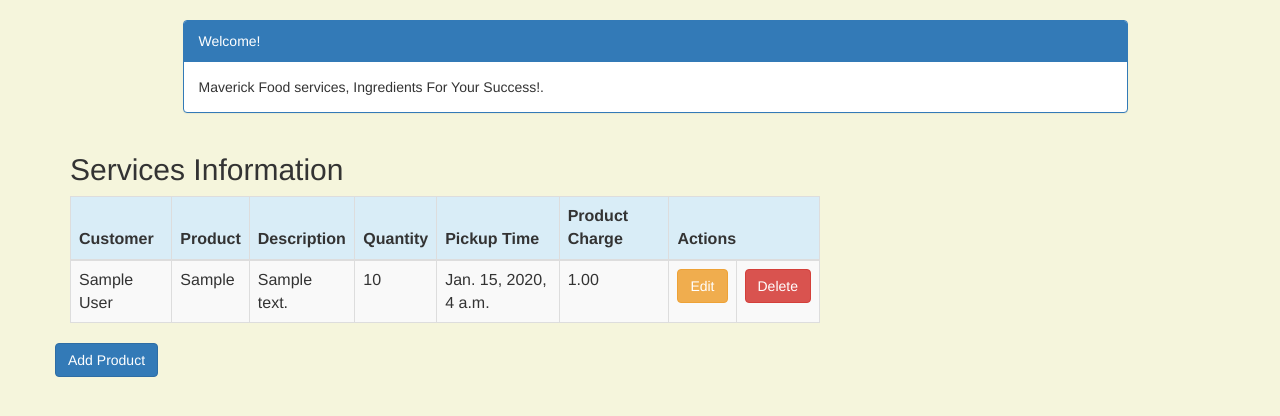
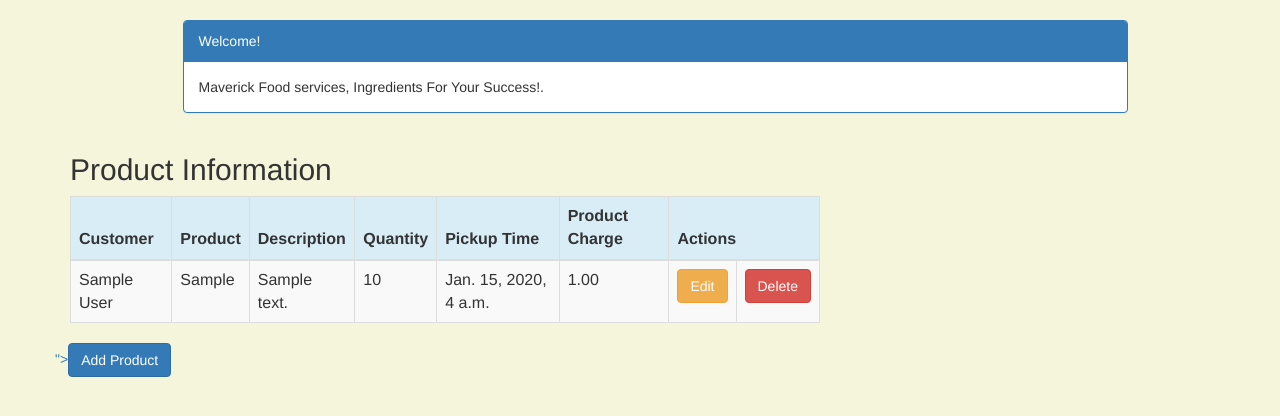
Before and after one commit to parimitamohanty/parimita-foodservice, a Django app: template crm/templates/crm/product_list.html in a window 1280 px wide. Shown: the part 52-468 px from the top of the page. Run offline with Django 3.2, Linux system fonts and the light colour scheme; the template is opened without the code that fills it: values that come from a table or form of the project are taken from there, others are empty; tables that the repository leaves empty hold one stand-in row (values such as "Sample post"); some libraries are stand-ins or nearby versions.

Commit message:
more additional commits

```diff
--- a/crm/templates/crm/product_list.html
+++ b/crm/templates/crm/product_list.html
@@ -26,7 +26,7 @@
         </div>
     </div>
     <div class="row">
-        <h2 style="padding-left: 15Px">Services Information</h2>
+        <h2 style="padding-left: 15Px">Product Information</h2>
     </div>
     <div>
         <table class="table table-striped table-bordered table-hover">
@@ -51,7 +51,8 @@
                     <td>{{ product.pickup_time }}</td>
                     <td>{{ product.charge }}</td>
                     <td><a href="{% url 'crm:product_edit' pk=product.pk %}" class="btn btn-warning">Edit</a>
-                    <td><a href=""
+                    <td><a href="{% url 'crm:product_delete' pk=product.pk %}"
+                           onclick="return confirm('Are you sure you want to delete?')"
 
                            class="btn btn-danger">Delete</a>
                     </td>
@@ -60,7 +61,7 @@
             </tbody>
         </table>
      <div class="row">
-            <a href=""><span
+            <a href="{% url 'crm:product_new' %}" class="row">"><span
                     class="btn btn-primary">Add Product</span></a>
         </div>
     </div>
```
